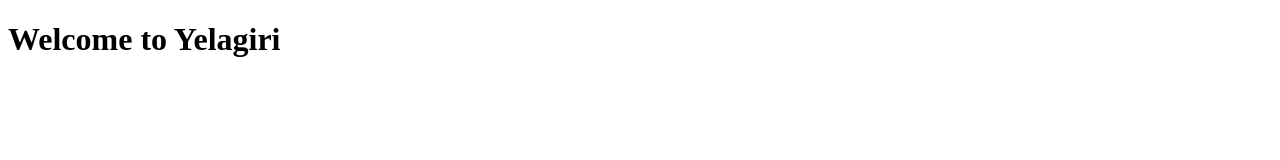
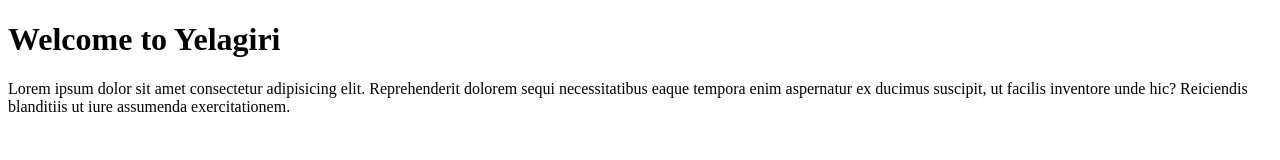
Before and after one commit to Ashvithaaj/website1, a plain HTML site: page index.html in a window 1280 px wide. Drawn offline with Linux system fonts and the light colour scheme.

Commit message:
first paragraph is added

```diff
--- a/index.html
+++ b/index.html
@@ -7,5 +7,6 @@
 </head>
 <body>
     <h1>Welcome to Yelagiri</h1>
+    <p>Lorem ipsum dolor sit amet consectetur adipisicing elit. Reprehenderit dolorem sequi necessitatibus eaque tempora enim aspernatur ex ducimus suscipit, ut facilis inventore unde hic? Reiciendis blanditiis ut iure assumenda exercitationem.</p>
 </body>
 </html>
```
Also changed, not shown: 1 other file.
